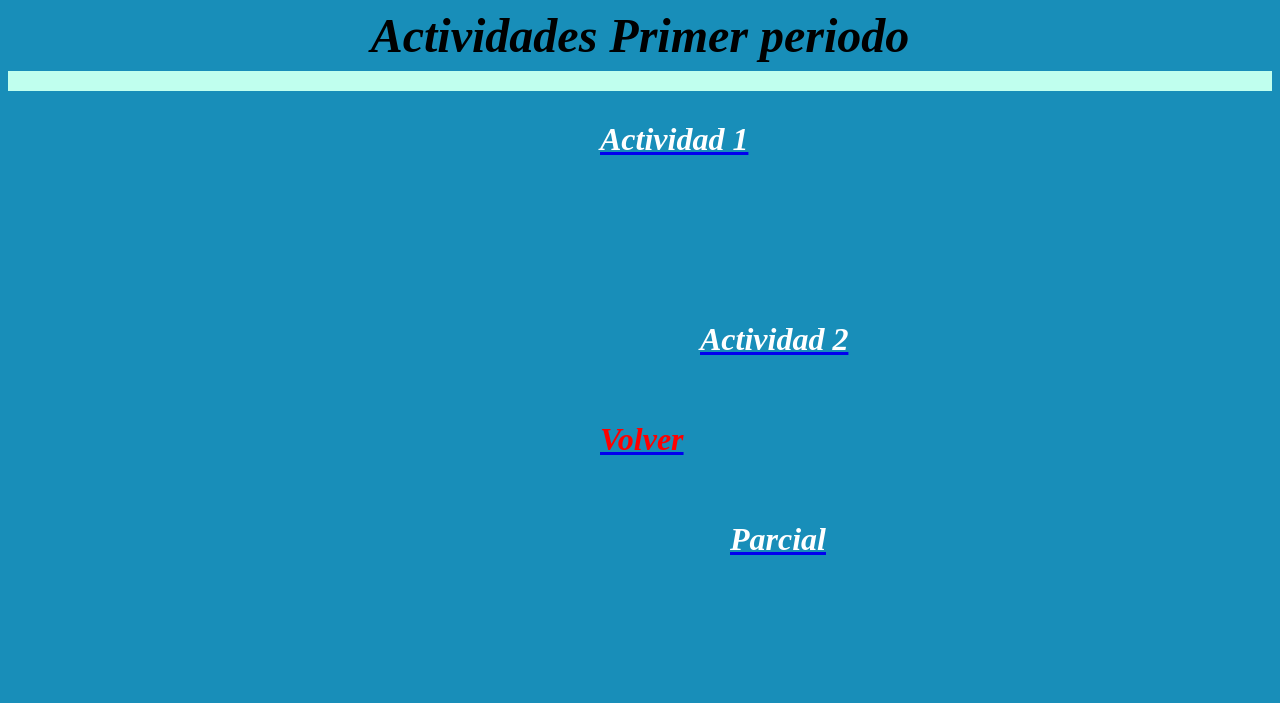
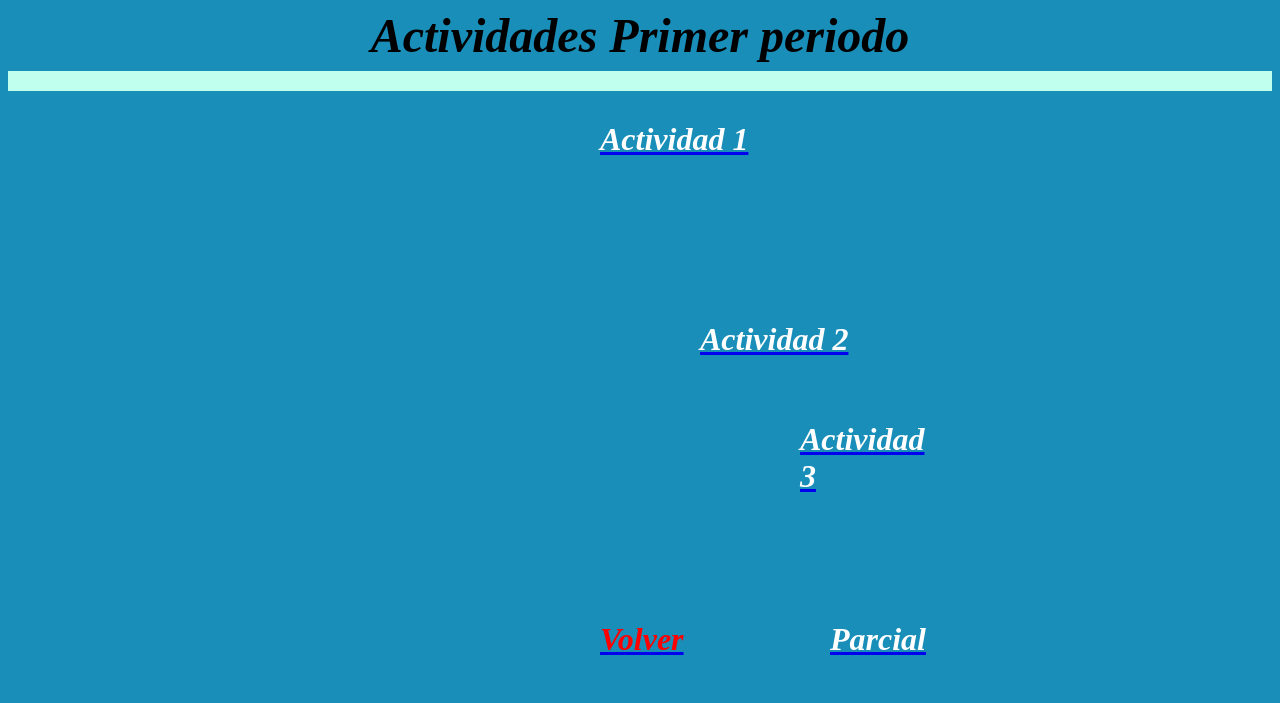
Before and after one commit to SsamuelArboleda/grado7_2021, a plain HTML site: page p1.html in a window 1280 px wide. Drawn offline with Linux system fonts and the light colour scheme.

Commit message:
Update p1.html

```diff
--- a/p1.html
+++ b/p1.html
@@ -8,14 +8,17 @@
 	      	   <font face="Bahnschrift SemiBold" size="50px" color="black "><center><b><i>Actividades Primer periodo</i></b></center></font>
 	      	        <hr color="coffee" size="20px">
 
-	      	      <div style="position: absolute;top: 400px; left: 600px;z-index: 11;background-size: cover;width:900px; height:800px"><a href="index.html"><font face="Bahnschrift SemiBold" color="#FF0000"><h1><i>Volver</i></h1></font></a></div>
+	      	      <div style="position: absolute;top: 600px; left: 600px;z-index: 9;background-size: cover;width:900px; height:800px"><a href="index.html"><font face="Bahnschrift SemiBold" color="#FF0000"><h1><i>Volver</i></h1></font></a></div>
 
 	      	      <div style="position: absolute;top: 100px; left: 600px;z-index: 10;background-size: cover;width:900px; height:800px"><a href="A1.html"><font face="Bahnschrift SemiBold" color="white"><h1><i>Actividad 1</i></h1></font></a>
 
 
 	      	      	 <div style="position: absolute;top: 200px; left: 100px;z-index: 10;background-size: cover;width:900px; height:800px"><a href="A2.html"><font face="Bahnschrift SemiBold" color="white"><h1><i>Actividad 2</i></h1></font></a>
 
-	      	        <div style="position: absolute;top: 200px; left: 30px;z-index: 12;background-size: cover;width:900px; height:800px"><a href="Parcial.html"><font face="Bahnschrift SemiBold" color="white"><h1><i>Parcial</i></h1></font></a>
+	      	      	 	 <div style="position: absolute;top: 100px; left: 100px;z-index: 13;background-size: cover;width:100px; height:100px"><a href="A3.html"><font face="Bahnschrift SemiBold" color="white"><h1><i>Actividad 3</i></h1></font></a>
+
+
+	      	        <div style="position: absolute;top: 200px; left: 30px;z-index: 12;background-size: cover;width:100px; height:100px"><a href="Parcial.html"><font face="Bahnschrift SemiBold" color="white"><h1><i>Parcial</i></h1></font></a>
 	      	        </div>
 	      	      </body>
 </html>
```
